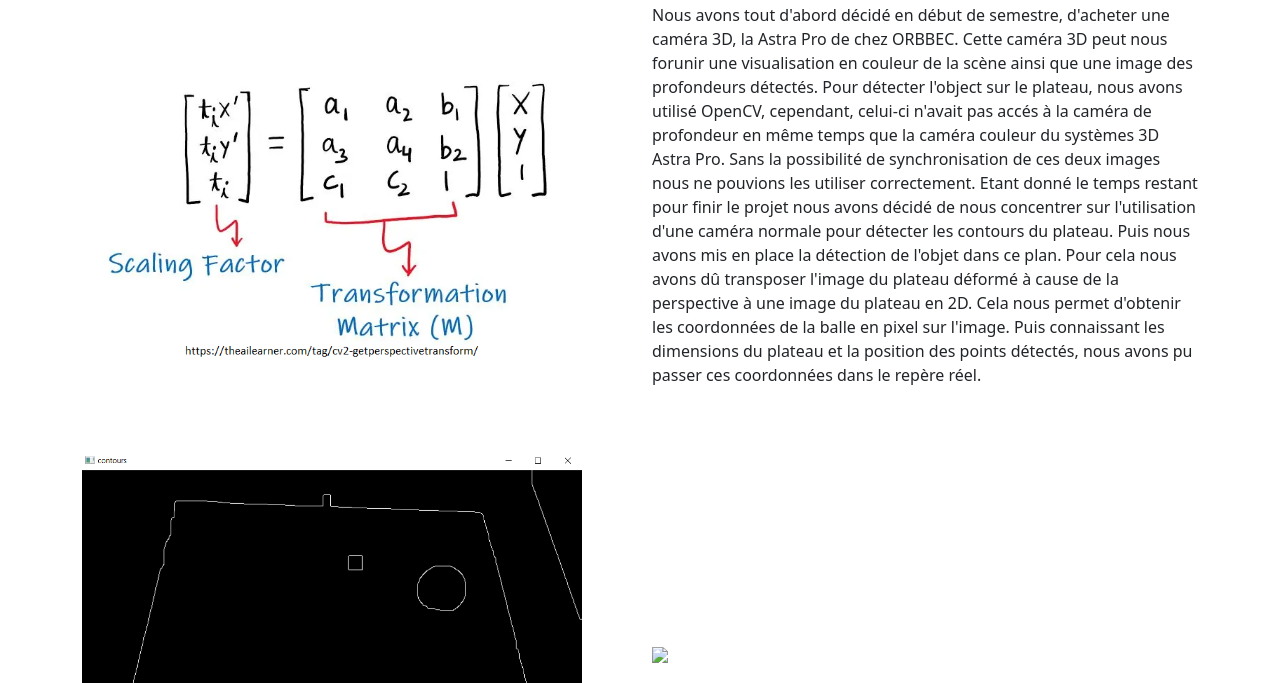
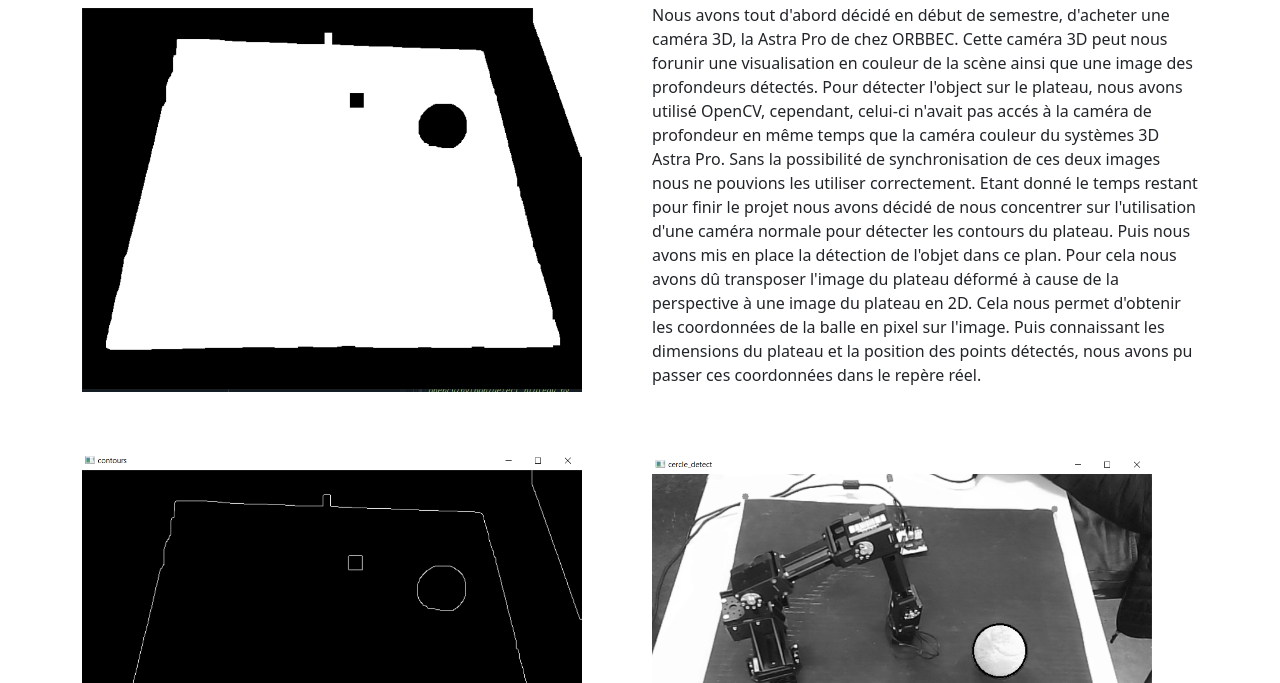
Before and after one commit to co61/PRE_Robotis_Arm, a plain HTML site: page Site/html/camera.html in a window 1280 px wide. Shown: the part 337-1020 px from the top of the page. Drawn offline with Linux system fonts and the light colour scheme.

Commit message:
Update camera.html

```diff
--- a/Site/html/camera.html
+++ b/Site/html/camera.html
@@ -72,7 +72,7 @@
 </div>
 <div class="row align-items-center" style="margin-top:30px;">
   <div class="col" >
-<img src="../img/Matrice_transformation_perspective.png" style="width: 500px;">
+<img src="../img/transformation_morphologique.png" style="width: 500px;">
 </div>
 	<div class="col" >
 					<h1>Déroulement</h1>
@@ -86,14 +86,14 @@
 <img src="../img/detection_plateau.png" style="width: 500px;">
 </div>
 <div class="col">
-<img src="../img/detection_coin.png" style="width: 500px;">
+<img src="../img/detection_coin_balle.png" style="width: 500px;">
 </div>
 </div>
 
 <div class="row align-items-center" >
 
 <div class="col">
-<img src="../img/detection_coin_balle.png" style="width: 500px;">
+<img src="../img/Matrice_transformation_perspective.png" style="width: 500px;">
 </div>
 <div class="col">
 <img src="../img/perpective_en_2d.png" style="width: 500px;">
```
